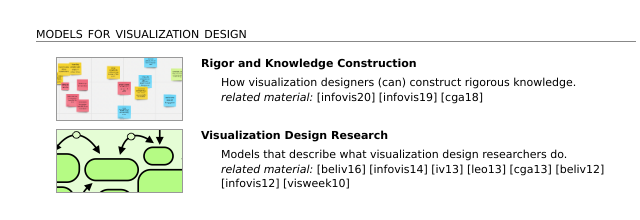
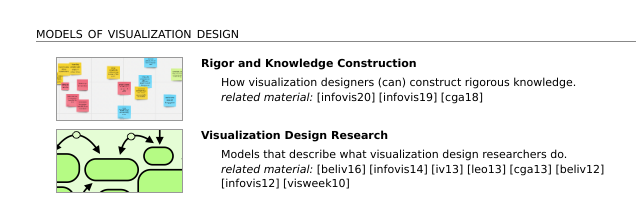
Before and after one commit to miriah/miriah.github.io, a plain HTML site: page projects/index.html in a window 1280 px wide. Shown: the top 220 px of the page, 247-887 px from the left. Drawn offline with Linux system fonts and the light colour scheme.

Commit message:
Update index.html

```diff
--- a/projects/index.html
+++ b/projects/index.html
@@ -51,7 +51,7 @@ miriah (dot) meyer (at) liu (dot) se <br/>
 
   <div id="project_group_first">
 <div id="project_group">
-<h1> models for visualization design </h1>
+<h1> models of visualization design </h1>
 
 
 
```
